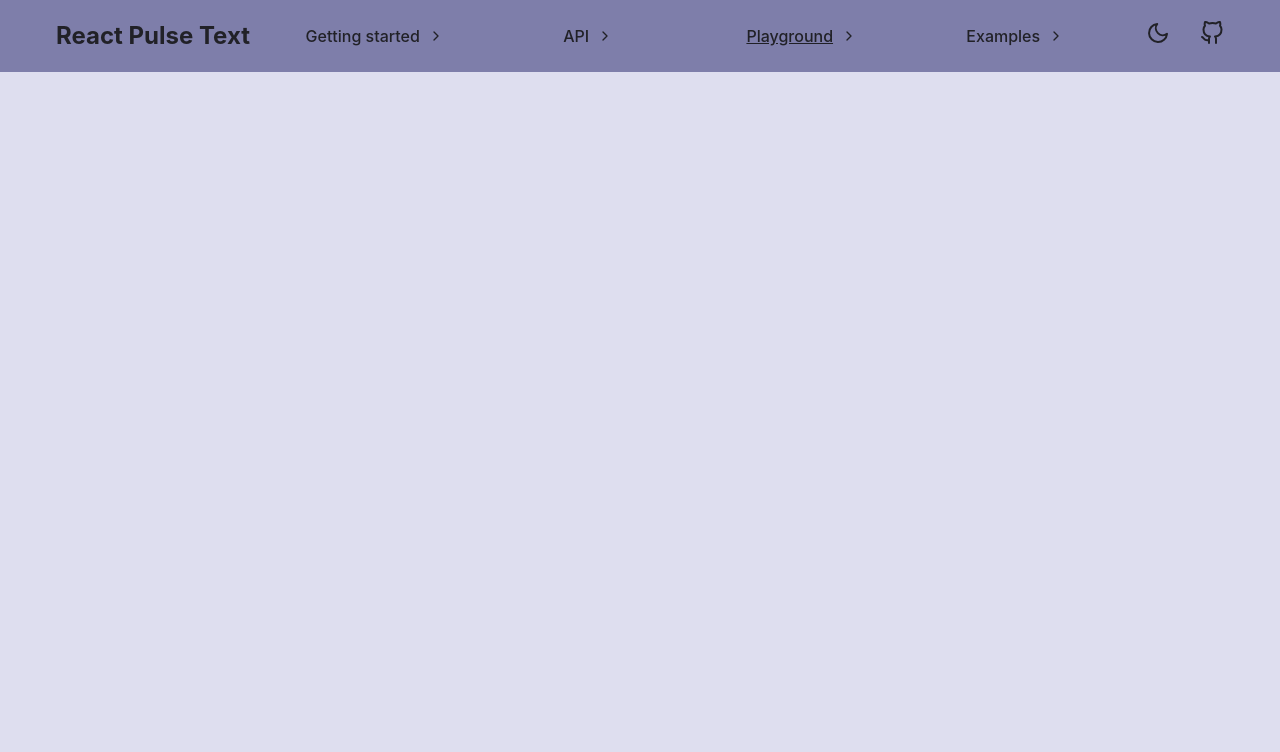
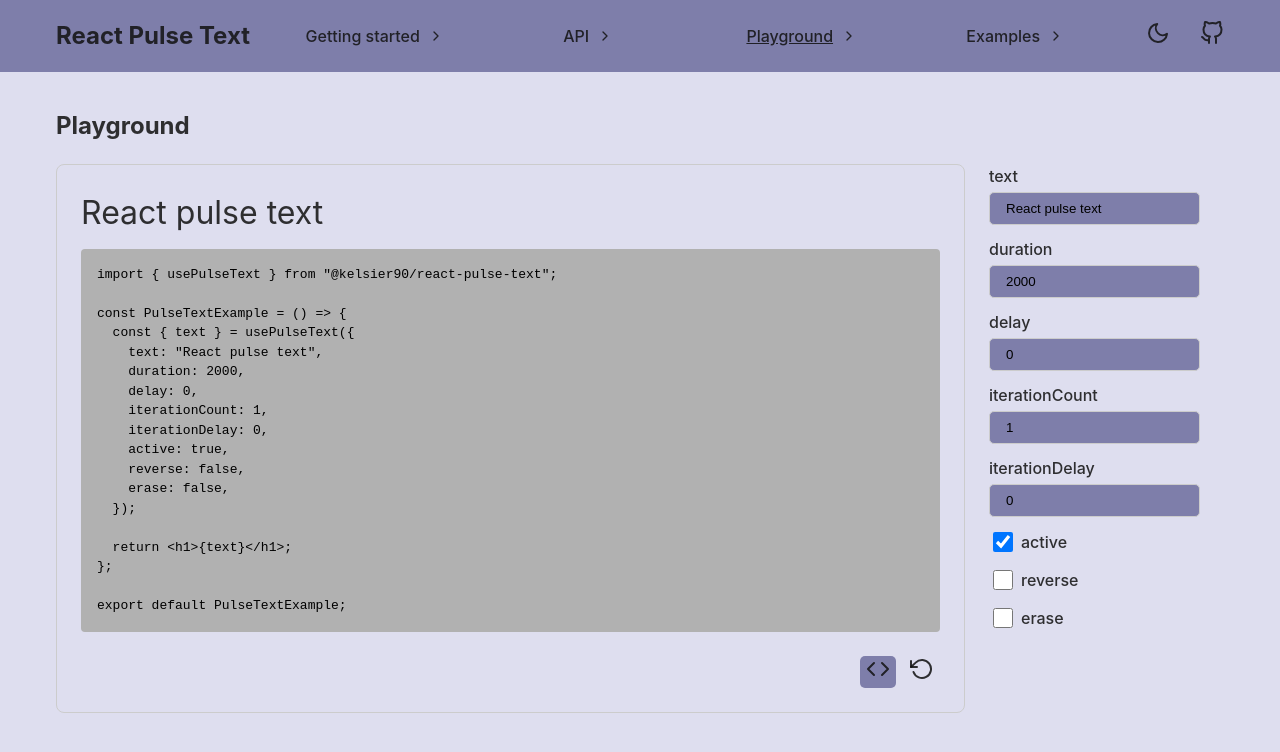
Before and after one commit to Kelsier90/React-Pulse-Text, a React (Vite) app: page /playground in a window 1280 px wide. Shown: the top 752 px of the page. Built offline with nearby package versions, Linux system fonts and the light colour scheme.

Commit message:
Create Playground page

```diff
--- a/src/App.tsx
+++ b/src/App.tsx
@@ -4,6 +4,7 @@ import Route from "./components/Route";
 import GettingStarted from "./pages/GettingStarted";
 import Api from "./pages/Api";
 import ThemeProvider from "./components/ThemeProvider";
+import Playground from "./pages/Playground";
 
 function App() {
   return (
@@ -13,6 +14,7 @@ function App() {
         <Route path="/" component={GettingStarted} />
         <Route path="/getting-started" component={GettingStarted} />
         <Route path="/api" component={Api} />
+        <Route path="/playground" component={Playground} />
       </Switch>
     </ThemeProvider>
   );
--- /dev/null
+++ b/src/components/Checkbox/index.tsx
@@ -0,0 +1,20 @@
+import { useId } from "react";
+
+import styles from "./styles.module.css";
+
+type CheckboxProps = {
+  label: string;
+  checked: boolean;
+  onChange: (checked: boolean) => void;
+};
+
+export default function Checkbox({ label, checked, onChange }: CheckboxProps) {
+  const id = useId();
+
+  return (
+    <div className={styles.root}>
+      <input id={id} type="checkbox" checked={checked} onChange={(ev) => onChange(ev.target.checked)} />
+      <label htmlFor={id}>{label}</label>
+    </div>
+  );
+}
--- /dev/null
+++ b/src/components/Checkbox/styles.module.css
@@ -0,0 +1,15 @@
+.root {
+  display: flex;
+  align-items: center;
+  margin-bottom: calc(var(--grid-margin) / 2);
+
+  label {
+    font-weight: 500;
+    margin-left: 5px;
+  }
+
+  input {
+    width: 20px;
+    height: 20px;
+  }
+}
--- a/src/components/Header/index.tsx
+++ b/src/components/Header/index.tsx
@@ -38,7 +38,7 @@ export default function Header() {
             className={styles["github-button"]}
             target="_blank"
             rel="noopener noreferrer"
-            title="Github"
+            title="GitHub"
           >
             <GitHubIcon />
           </a>
--- /dev/null
+++ b/src/components/TextInput/index.tsx
@@ -0,0 +1,18 @@
+import { ComponentProps, useId } from "react";
+
+import styles from "./styles.module.css";
+
+type TextInputProps = ComponentProps<"input"> & {
+  label: string;
+};
+
+export default function TextInput({ label, ...rest }: TextInputProps) {
+  const id = useId();
+
+  return (
+    <div className={styles.root}>
+      <label htmlFor={id}>{label}</label>
+      <input id={id} {...rest} />
+    </div>
+  );
+}
--- /dev/null
+++ b/src/components/TextInput/styles.module.css
@@ -0,0 +1,19 @@
+.root {
+  margin-bottom: calc(var(--grid-margin) / 2);
+
+  label {
+    display: block;
+    margin-bottom: 0.25rem;
+    font-weight: 500;
+  }
+
+  input {
+    border: 1px solid var(--divider-color);
+    background-color: var(--dark-bg-color);
+    padding: 0.5rem 1rem;
+    border-radius: 5px;
+    display: block;
+    width: 100%;
+    box-sizing: border-box;
+  }
+}
--- /dev/null
+++ b/src/components/icons/CodeIcon.tsx
@@ -0,0 +1,33 @@
+import React from "react";
+
+type CodeIconProps = React.SVGProps<SVGSVGElement>;
+
+const CodeIcon: React.FC<CodeIconProps> = ({
+  width = 24,
+  height = 24,
+  stroke = "currentColor",
+  strokeWidth = 2,
+  strokeLinecap = "round",
+  strokeLinejoin = "round",
+  ...props
+}) => {
+  return (
+    <svg
+      xmlns="http://www.w3.org/2000/svg"
+      width={width}
+      height={height}
+      viewBox="0 0 24 24"
+      fill="none"
+      stroke={stroke}
+      strokeWidth={strokeWidth}
+      strokeLinecap={strokeLinecap}
+      strokeLinejoin={strokeLinejoin}
+      {...props}
+    >
+      <polyline points="16 18 22 12 16 6"></polyline>
+      <polyline points="8 6 2 12 8 18"></polyline>
+    </svg>
+  );
+};
+
+export default CodeIcon;
--- /dev/null
+++ b/src/components/icons/ResetIcon.tsx
@@ -0,0 +1,23 @@
+import React from "react";
+
+const ResetIcon: React.FC<React.SVGProps<SVGSVGElement>> = (props) => {
+  return (
+    <svg
+      xmlns="http://www.w3.org/2000/svg"
+      width="24"
+      height="24"
+      viewBox="0 0 24 24"
+      fill="none"
+      stroke="currentColor"
+      strokeWidth="2"
+      strokeLinecap="round"
+      strokeLinejoin="round"
+      {...props}
+    >
+      <polyline points="1 4 1 10 7 10" />
+      <path d="M3.51 15a9 9 0 1 0 2.13-9.36L1 10" />
+    </svg>
+  );
+};
+
+export default ResetIcon;
--- a/src/pages/GettingStarted/UsageSection/index.tsx
+++ b/src/pages/GettingStarted/UsageSection/index.tsx
@@ -1,20 +1,9 @@
 import Section from "../../../components/Section";
 import CodeSnippet from "../../../components/CodeSnippet";
+import { getCode } from "../../../utils/code.ts";
 
 export default function UsageSection() {
-  const code = `import { usePulseText } from "@kelsier90/react-pulse-text";
-
-const PulseTextExample = () => {
-  const { text } = usePulseText({
-    text: "Hello world!",
-    duration: 4000,
-  });
-
-  return <h1>{text}</h1>;
-};
-
-export default PulseTextExample;
-`;
+  const code = getCode({ text: "React Pulse Text", duration: 2000 });
 
   return (
     <Section heading="Usage">
--- /dev/null
+++ b/src/pages/Playground/index.tsx
@@ -0,0 +1,108 @@
+import PageContent from "../../components/PageContent";
+
+import styles from "./styles.module.css";
+import usePulseText from "../../../lib/hooks/usePulseText.ts";
+import { useMemo, useState } from "react";
+import TextInput from "../../components/TextInput";
+import Checkbox from "../../components/Checkbox";
+import ResetIcon from "../../components/icons/ResetIcon.tsx";
+import CodeSnippet from "../../components/CodeSnippet";
+import { getCode } from "../../utils/code.ts";
+import CodeIcon from "../../components/icons/CodeIcon.tsx";
+
+export default function Playground() {
+  const [text, setText] = useState("React pulse text");
+  const [duration, setDuration] = useState(2000);
+  const [delay, setDelay] = useState(0);
+  const [iterationCount, setIterationCount] = useState(1);
+  const [iterationDelay, setIterationDelay] = useState(0);
+  const [active, setActive] = useState(true);
+  const [reverse, setReverse] = useState(false);
+  const [erase, setErase] = useState(false);
+
+  const [showCode, setShowCode] = useState(() => screen.width > 425);
+
+  const { text: animatedText, reset } = usePulseText({
+    text,
+    duration,
+    delay,
+    iterationCount,
+    iterationDelay,
+    active,
+    reverse,
+    erase,
+  });
+
+  const code = useMemo(() => {
+    return getCode({ text, duration, delay, iterationCount, iterationDelay, active, reverse, erase });
+  }, [text, duration, delay, iterationCount, iterationDelay, active, reverse, erase]);
+
+  return (
+    <PageContent heading="Playground">
+      <section className={styles.root}>
+        <div className={styles.renderer}>
+          <span className={styles["rendered-text"]}>{animatedText}</span>
+          {showCode ? <CodeSnippet>{code}</CodeSnippet> : null}
+          <div className={styles["renderer-actions"]}>
+            <button
+              type="button"
+              title="Toggle code"
+              className={`${styles["toggle-code-button"]} ${showCode ? styles.active : ""}`}
+              onClick={() => setShowCode((v) => !v)}
+            >
+              <CodeIcon />
+            </button>
+            <button type="button" title="Reset" onClick={reset}>
+              <ResetIcon />
+            </button>
+          </div>
+        </div>
+        <div className={styles.options}>
+          <TextInput label="text" value={text} onChange={(ev) => setText(ev.target.value)} required />
+
+          <TextInput
+            type="number"
+            label="duration"
+            value={duration}
+            onChange={(ev) => setDuration(parseInt(ev.target.value))}
+            required
+            min={0}
+          />
+
+          <TextInput
+            type="number"
+            label="delay"
+            value={delay}
+            onChange={(ev) => setDelay(parseInt(ev.target.value))}
+            required
+            min={0}
+          />
+
+          <TextInput
+            type="number"
+            label="iterationCount"
+            value={iterationCount}
+            onChange={(ev) => setIterationCount(parseInt(ev.target.value))}
+            required
+            min={1}
+          />
+
+          <TextInput
+            type="number"
+            label="iterationDelay"
+            value={iterationDelay}
+            onChange={(ev) => setIterationDelay(parseInt(ev.target.value))}
+            required
+            min={0}
+          />
+
+          <Checkbox label="active" checked={active} onChange={setActive} />
+
+          <Checkbox label="reverse" checked={reverse} onChange={setReverse} />
+
+          <Checkbox label="erase" checked={erase} onChange={setErase} />
+        </div>
+      </section>
+    </PageContent>
+  );
+}
--- /dev/null
+++ b/src/pages/Playground/styles.module.css
@@ -0,0 +1,38 @@
+.root {
+  display: grid;
+  grid-template-columns: 1fr auto;
+  grid-gap: var(--grid-margin);
+
+  @media screen and (max-width: 425px) {
+    grid-template-columns: 1fr;
+  }
+}
+
+.renderer {
+  padding: var(--grid-margin);
+  border-radius: 8px;
+  border: 1px solid var(--divider-color);
+  display: flex;
+  flex-direction: column;
+  justify-content: space-between;
+  gap: var(--grid-margin);
+}
+
+.rendered-text {
+  font-size: 2rem;
+  display: block;
+  height: 2.25rem;
+}
+
+.renderer-actions {
+  display: flex;
+  justify-content: flex-end;
+  gap: calc(var(--grid-margin) / 3);
+}
+
+.toggle-code-button {
+  &.active {
+    background-color: var(--dark-bg-color);
+    border-radius: 5px;
+  }
+}
--- /dev/null
+++ b/src/utils/code.ts
@@ -0,0 +1,37 @@
+import PulseTextProps from "../../lib/types/PulseTextProps.ts";
+
+export function getCode({
+  text,
+  duration,
+  delay,
+  iterationCount,
+  iterationDelay,
+  active,
+  reverse,
+  erase,
+}: PulseTextProps): string {
+  let propsCode = `text: "${text}",\n`;
+
+  if (duration !== undefined) propsCode += `    duration: ${duration},\n`;
+  if (delay !== undefined) propsCode += `    delay: ${delay},\n`;
+  if (iterationCount !== undefined) propsCode += `    iterationCount: ${iterationCount},\n`;
+  if (iterationDelay !== undefined) propsCode += `    iterationDelay: ${iterationDelay},\n`;
+  if (active !== undefined) propsCode += `    active: ${active.toString()},\n`;
+  if (reverse !== undefined) propsCode += `    reverse: ${reverse.toString()},\n`;
+  if (erase !== undefined) propsCode += `    erase: ${erase.toString()},\n`;
+
+  propsCode = propsCode.trimEnd();
+
+  return `import { usePulseText } from "@kelsier90/react-pulse-text";
+
+const PulseTextExample = () => {
+  const { text } = usePulseText({
+    ${propsCode}
+  });
+
+  return <h1>{text}</h1>;
+};
+
+export default PulseTextExample;
+`;
+}
```
